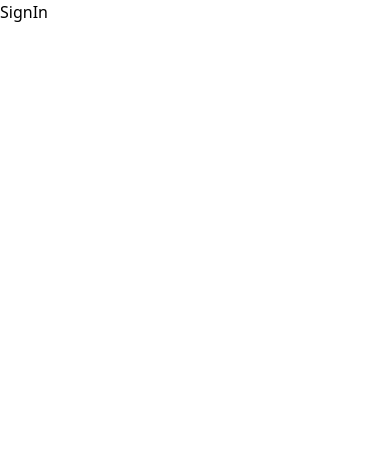
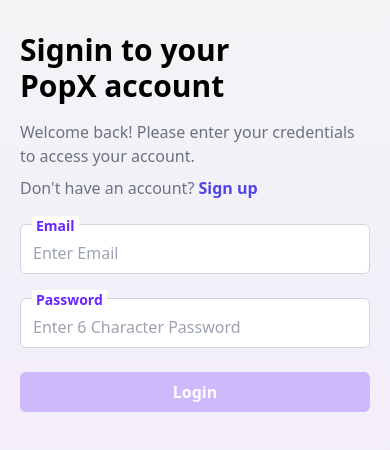
Before and after one commit to TejasMore477/EduCase-Inter-Assignment-by-Tejas-More, a React (Vite) app: page /Signin in a window 390 px wide. Shown: the top 450 px of the page. Built offline with nearby package versions, Linux system fonts and the light colour scheme.

Commit message:
created responsive sign-in page

```diff
--- a/src/components/Home.jsx
+++ b/src/components/Home.jsx
@@ -4,13 +4,13 @@
 function Home() {
   return (
     <div className="min-h-screen flex flex-col justify-end sm:justify-center sm:items-center pb-10 bg-gradient-to-b from-gray-100 to-purple-100">
-
       <div className="sm:text-center px-5">
         <h1 className="text-3xl md:text-6xl lg:text-7xl xl:text-8xl font-bold md:font-semibold mb-3 sm:mb-5">
           Welcome to PopX
         </h1>
         <p className="sm:text-lg text-gray-800 mb-5 leading-relaxed">
-            Lorem ipsum dolor sit amet consectetur adipisicing elit. Quaerat, dolorum!
+          Lorem ipsum dolor sit amet consectetur adipisicing elit. Quaerat,
+          dolorum!
         </p>
 
         <div className="flex flex-col sm:flex-row sm:items-center sm:justify-center gap-5">
@@ -21,7 +21,7 @@
             Create Account
           </Link>
           <Link
-              to="/login"
+            to="/Signin"
             className="px-6 py-2 border border-PrimaryColor text-PrimaryColor rounded-md text-center bg-SecondaryColor hover:bg-PrimaryColor hover:text-white transition"
           >
             Login
--- a/src/components/SignIn.jsx
+++ b/src/components/SignIn.jsx
@@ -1,9 +1,128 @@
-import React from 'react'
+import React, { useCallback, useEffect } from "react";
+import { useForm } from "react-hook-form";
+import { Link, useNavigate } from "react-router-dom";
 
 function SignIn() {
+  const navigate = useNavigate();
+
+  const {
+    register,
+    handleSubmit,
+    formState: { errors, isValid, isSubmitting },
+    reset,
+  } = useForm({ mode: "onChange" });
+
+  const onSubmit = useCallback(
+    (data) => {
+      console.log(data);
+      navigate("/dashboard");
+    },
+    [navigate]
+  );
+
+  useEffect(() => {
+  }, [reset]);
+
   return (
-    <div>SignIn</div>
-  )
+    <div className="min-h-screen flex flex-col sm:justify-center sm:items-center px-5 pt-8 bg-gradient-to-b from-gray-100 to-purple-100">
+      <div className="w-full max-w-md">
+        <h1 className="text-3xl md:text-4xl font-bold mb-4 w-[80%] sm:w-full">
+          Signin to your PopX account
+        </h1>
+        <p className="text-gray-500 font-medium mb-2">
+          Welcome back! Please enter your credentials to access your account.
+        </p>
+        <p className="text-gray-500 mb-6">
+          Don't have an account?{" "}
+          <Link
+            to="/register"
+            className="text-indigo-600 font-semibold hover:underline"
+          >
+            Sign up
+          </Link>
+        </p>
+
+        <form onSubmit={handleSubmit(onSubmit)} className="space-y-6">
+          {/* Email Field */}
+          <div className="relative mt-6">
+            <input
+              type="email"
+              id="email"
+              {...register("email", {
+                required: "Email is required",
+                pattern: {
+                  value: /^\S+@\S+$/i,
+                  message: "Please enter a valid email address",
+                },
+              })}
+              className={`w-full border border-gray-300 rounded-md px-3 pt-4 pb-2 focus:outline-none  ${
+                errors.email
+                  ? "border-red-500"
+                  : "focus:ring-indigo-500 focus:ring-2"
+              }`}
+              placeholder="Enter Email"
+            />
+            <label
+              htmlFor="email"
+              className="absolute -top-2 left-3 bg-white px-1 text-sm text-PrimaryColor font-semibold"
+            >
+              Email
+            </label>
+            {errors.email && (
+              <span className="text-red-500 text-sm mt-1 block">
+                {errors.email.message}
+              </span>
+            )}
+          </div>
+
+          {/* Password Field */}
+          <div className="relative mt-6">
+            <input
+              type="password"
+              id="password"
+              {...register("password", {
+                required: "Password is required",
+                minLength: {
+                  value: 6,
+                  message: "Password must be at least 6 characters",
+                },
+              })}
+              className={`w-full border border-gray-300 rounded-md px-3 pt-4 pb-2 focus:outline-none ${
+                errors.password
+                  ? "border-red-500"
+                  : "focus:ring-indigo-500 focus:ring-2"
+              }`}
+              placeholder="Enter 6 Character Password "
+            />
+            <label
+              htmlFor="password"
+              className="absolute -top-2 left-3 bg-white px-1 text-sm text-PrimaryColor font-semibold"
+            >
+              Password
+            </label>
+            {errors.password && (
+              <span className="text-red-500 text-sm mt-1 block">
+                {errors.password.message}
+              </span>
+            )}
+          </div>
+
+          {/* Submit Button */}
+          <button
+            type="submit"
+            disabled={!isValid}
+            className={`w-full py-2 px-4 text-white font-semibold rounded-md transition ${
+              isValid
+                ? "bg-PrimaryColor hover:bg-HoverPrimary"
+                : "bg-SecondaryColor cursor-not-allowed"
+            }`}
+          >
+            {isSubmitting ? "Logging in..." : "Login"}
+          </button>
+        </form>
+      </div>
+    </div>
+  );
 }
 
-export default SignIn
+export default SignIn;
```
Lines whose indentation alone changed are shown as unchanged.
